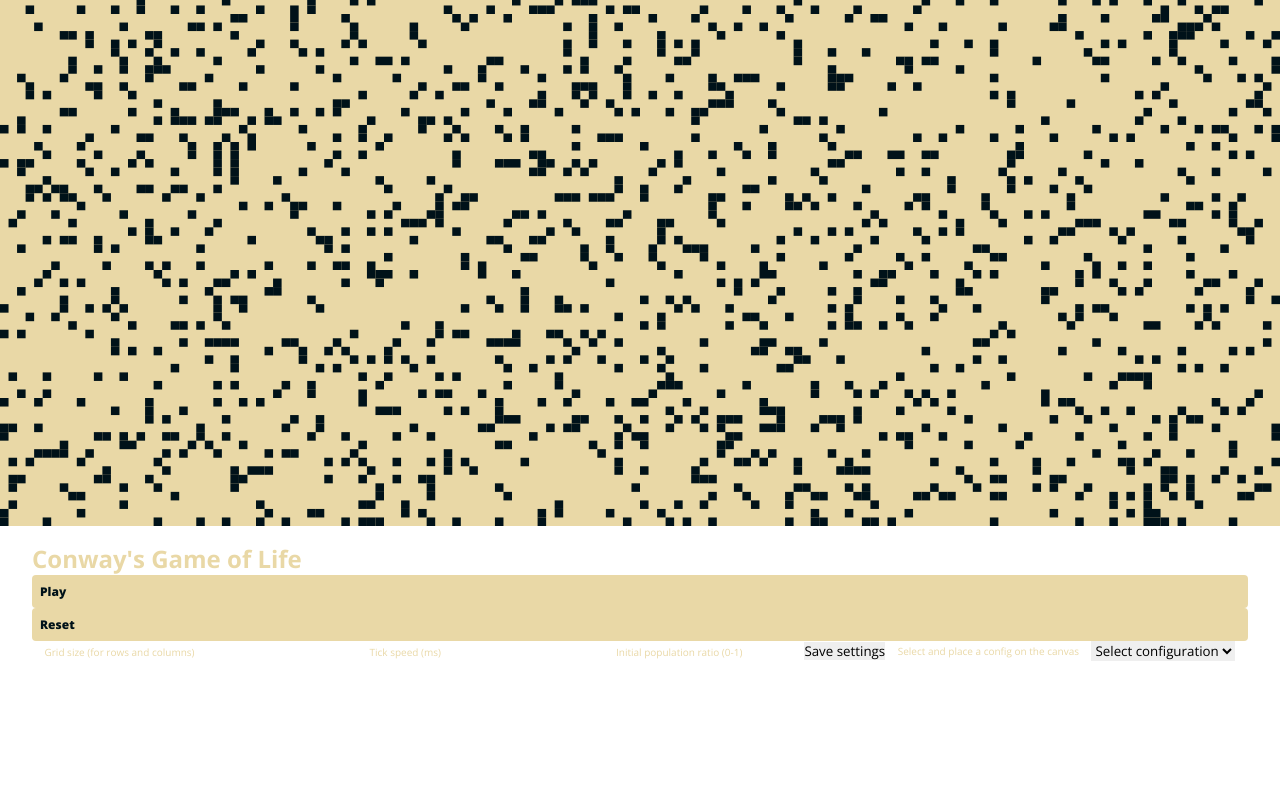
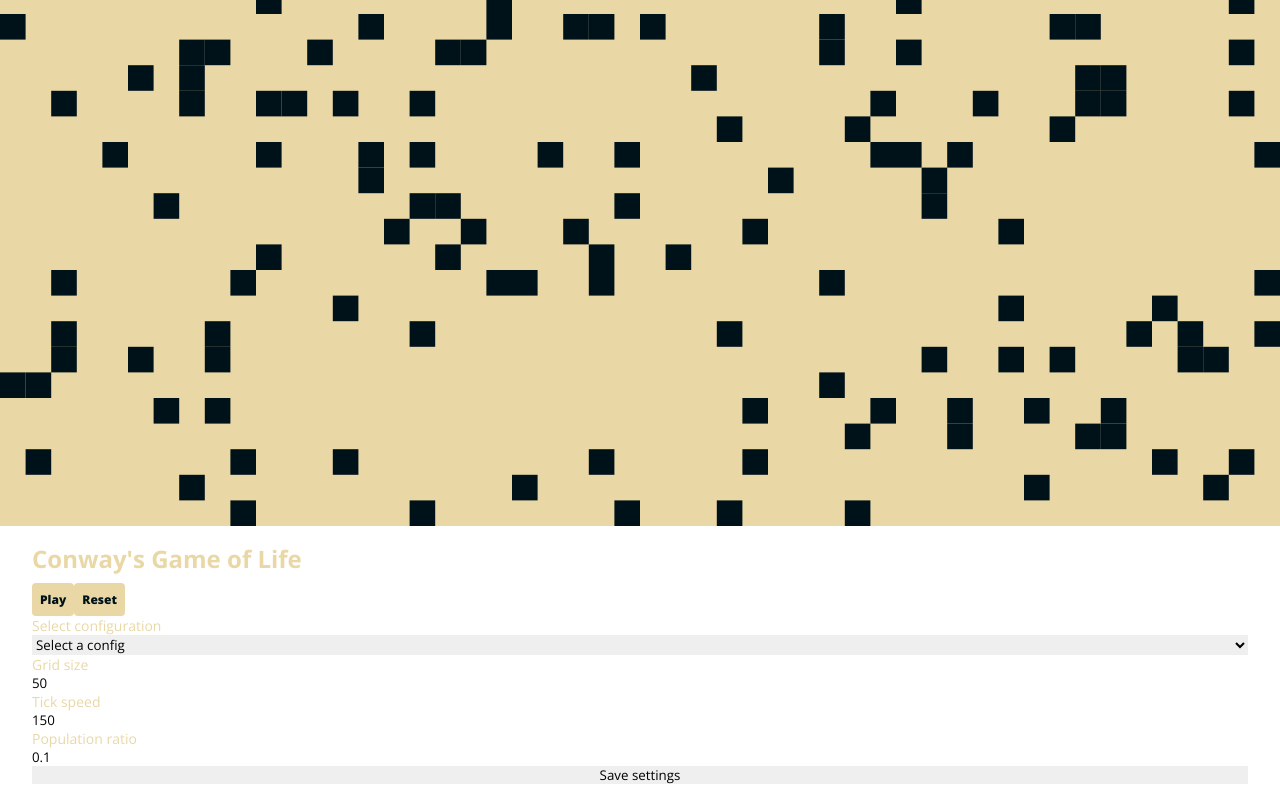
Before and after one commit to jonatanpetersson/algo-sandbox, a React (Create React App) app: page /game-of-life in a window 1280 px wide. Shown: the part 904-1704 px from the top of the page. Before the commit the page ends 1581 px from the top, so only its background shows below. Built offline with nearby package versions, Linux system fonts and the light colour scheme.

Commit message:
Finally managed to migrate conways game of life

```diff
--- a/src/features/footer/footer.scss
+++ b/src/features/footer/footer.scss
@@ -6,6 +6,5 @@
 
   .settings-title {
     font-size: 2.4rem;
-    color: #e9d8a6;
   }
 }
--- a/src/features/main/canvas-transforms/canvas-transforms-settings.tsx
+++ b/src/features/main/canvas-transforms/canvas-transforms-settings.tsx
@@ -2,9 +2,10 @@ import { SettingsButton } from '../../../shared/components/settings-button/setti
 import { UtilizeState } from '../../../shared/state';
 
 export function CanvasTransformsSettings() {
-  const [state, updateState] = UtilizeState();
+  const { state, updateState } = UtilizeState();
   const handleClick = (method: 'translate' | 'rotate' | 'scale') => () => {
-    updateState({ ...state, canvasTransforms: { [method]: true } });
+    if (updateState)
+      updateState({ ...state, canvasTransforms: { [method]: true } });
   };
   return (
     <>
--- a/src/features/main/canvas-transforms/canvas-transforms.tsx
+++ b/src/features/main/canvas-transforms/canvas-transforms.tsx
@@ -17,7 +17,7 @@ export function CanvasTransforms() {
   let mouse: Point;
   let cCenter: number;
 
-  const [{ canvasTransforms }, updateState] = UtilizeState();
+  const { state, updateState } = UtilizeState();
   // Normalize / Restore pixel
   const n = (px: number) => normalizePixel(px, containerSize, canvasSize);
   const un = (px: number) => unNormalizePixel(px, containerSize, canvasSize);
@@ -29,9 +29,9 @@ export function CanvasTransforms() {
     ctx.fillRect(0, 0, canvas.width, canvas.height);
 
     if (mouse) {
-      if (canvasTransforms.translate) translate(mouse.x, mouse.y);
-      if (canvasTransforms.rotate) rotate(mouse.x, mouse.y);
-      if (canvasTransforms.scale) scale(mouse.x, mouse.y);
+      if (state!.canvasTransforms!.translate) translate(mouse.x, mouse.y);
+      if (state!.canvasTransforms!.rotate) rotate(mouse.x, mouse.y);
+      if (state!.canvasTransforms!.scale) scale(mouse.x, mouse.y);
     } else {
       drawGrid();
     }
@@ -101,10 +101,10 @@ export function CanvasTransforms() {
   }
 
   useEffect(() => {
-    console.log(canvasTransforms);
+    console.log(state);
     init();
     animate();
-  }, [canvasTransforms]);
+  }, [state]);
 
   return (
     <>
--- a/src/features/main/game-of-life/game-of-life-settings.tsx
+++ b/src/features/main/game-of-life/game-of-life-settings.tsx
@@ -1,32 +1,115 @@
+import { ChangeEvent, FormEvent, useEffect, useState } from 'react';
 import { SettingsButton } from '../../../shared/components/settings-button/settings-button';
 import { UtilizeState } from '../../../shared/state';
+import { GameMode } from './types';
 
 export function GameOfLifeSettings() {
-  const [state, updateState] = UtilizeState();
+  const { state, updateState } = UtilizeState();
+
+  const [gridSize, setGridSize] = useState('');
+  const handleGridSize = (event: ChangeEvent<HTMLInputElement>) =>
+    setGridSize(event.target.value);
+
+  const [tickSpeed, setTickSpeed] = useState('');
+  const handleTickSpeed = (event: ChangeEvent<HTMLInputElement>) =>
+    setTickSpeed(event.target.value);
+
+  const [populationRatio, setPopulationRatio] = useState('');
+  const handlePopulationRatio = (event: ChangeEvent<HTMLInputElement>) =>
+    setPopulationRatio(event.target.value);
+
+  const [config, setConfig] = useState('');
+  const handleConfig = (event: ChangeEvent<HTMLSelectElement>) => {
+    setConfig(event.target.value);
+    delete state?.gameMode;
+    updateState?.({ ...state, config: event.target.value });
+  };
+
   const play = () => {
-    updateState({ ...state, play: !state.play, reset: false });
+    updateState?.({
+      ...state,
+      gameMode:
+        state?.gameMode !== GameMode.Play ? GameMode.Play : GameMode.Stop,
+    });
   };
   const reset = () => {
-    updateState({ ...state, reset: true, play: false });
+    updateState?.({ ...state, gameMode: GameMode.Reset });
   };
+  const submit = (ev: FormEvent<HTMLFormElement>) => {
+    ev.preventDefault();
+    updateState?.({
+      ...state,
+      gridSize,
+      populationRatio,
+      tickSpeed,
+      gameMode: GameMode.Reset,
+    });
+  };
+
+  useEffect(() => {
+    if (state?.gridSize) setGridSize(state?.gridSize);
+    if (state?.tickSpeed) setTickSpeed(state?.tickSpeed);
+    if (state?.populationRatio) setPopulationRatio(state?.populationRatio);
+  }, [state]);
 
   return (
     <>
       <h2 className="settings-title">Conway's Game of Life</h2>
-      <SettingsButton onClick={play}>
-        {!state.play ? 'Play' : 'Paus'}
-      </SettingsButton>
-      <SettingsButton onClick={reset}>Reset</SettingsButton>
-      <div className="settings-wrapper">
-        <form action="submit" className="form">
-          <label htmlFor="grid-size">Grid size (for rows and columns)</label>
-          <input type="number" name="grid-size" id="grid-size" step="5" />
-          <label htmlFor="tick-speed">Tick speed (ms)</label>
-          <input type="number" name="tick-speed" id="tick-speed" step="10" />
-          <label htmlFor="population-ratio">
-            Initial population ratio (0-1)
+      <form action="submit" className="gol-form" onSubmit={submit}>
+        <div className="gol-buttons">
+          <SettingsButton onClick={play}>
+            {!state?.play ? 'Play' : 'Paus'}
+          </SettingsButton>
+          <SettingsButton onClick={reset}>Reset</SettingsButton>
+        </div>
+        <div className="gol-group">
+          <label className="config-select-label" htmlFor="config-select">
+            Select configuration
           </label>
+          <select
+            value={config}
+            onChange={handleConfig}
+            className="config-select"
+            name="config-select"
+            id="config-select"
+          >
+            <option disabled={true} value="">
+              Select a config
+            </option>
+            <option value="glider">Glider</option>
+            <option value="achims-p16">Archims P16</option>
+            <option value="achims-p144">Archims P144</option>
+            <option value="weekender">Weekender</option>
+            <option value="max-spacefiller-189">Max Spacefiller 189</option>
+          </select>
+        </div>
+        <div className="gol-group">
+          <label htmlFor="grid-size">Grid size</label>
           <input
+            value={gridSize}
+            onChange={handleGridSize}
+            type="number"
+            name="grid-size"
+            id="grid-size"
+            step="5"
+          />
+        </div>
+        <div className="gol-group">
+          <label htmlFor="tick-speed">Tick speed</label>
+          <input
+            value={tickSpeed}
+            onChange={handleTickSpeed}
+            type="number"
+            name="tick-speed"
+            id="tick-speed"
+            step="10"
+          />
+        </div>
+        <div className="gol-group">
+          <label htmlFor="population-ratio">Population ratio</label>
+          <input
+            value={populationRatio}
+            onChange={handlePopulationRatio}
             type="number"
             max="1"
             min="0"
@@ -34,30 +117,15 @@ export function GameOfLifeSettings() {
             name="population-ratio"
             id="population-ratio"
           />
+        </div>
+        <div className="gol-group">
           <input
             className="submit-button"
             type="submit"
             value="Save settings"
           />
-        </form>
-        <label className="config-select-label" htmlFor="config-select">
-          Select and place a config on the canvas
-        </label>
-        <select
-          className="config-select"
-          name="config-select"
-          id="config-select"
-        >
-          <option value="" disabled selected hidden>
-            Select configuration
-          </option>
-          <option value="glider">Glider</option>
-          <option value="achims-p16">Archims P16</option>
-          <option value="achims-p144">Archims P144</option>
-          <option value="weekender">Weekender</option>
-          <option value="max-spacefiller-189">Max Spacefiller 189</option>
-        </select>
-      </div>
+        </div>
+      </form>
     </>
   );
 }
--- a/src/features/main/game-of-life/game-of-life.scss
+++ b/src/features/main/game-of-life/game-of-life.scss
@@ -3,11 +3,24 @@
   height: fit-content;
 }
 
-.settings-wrapper {
+.settings-title {
+  margin-bottom: 0.8rem;
+}
+.gol-form {
   width: 100%;
-  flex: 1;
-
+  height: min-content;
   display: flex;
-  justify-content: space-evenly;
-  align-items: center;
+  flex-direction: column;
+  flex-wrap: wrap;
+  .gol-buttons {
+    display: flex;
+    flex-direction: row;
+  }
+  .gol-group {
+    display: flex;
+    flex-direction: column;
+    label {
+      font-size: 1.4rem;
+    }
+  }
 }
--- a/src/features/main/game-of-life/game-of-life.tsx
+++ b/src/features/main/game-of-life/game-of-life.tsx
@@ -11,7 +11,13 @@ import {
   MaxSpaceFiller189,
   Weekender,
 } from './configs';
-import { CellsArray, CellsDict, Config, ConfigSelected } from './types';
+import {
+  CellsArray,
+  CellsDict,
+  Config,
+  ConfigSelected,
+  GameMode,
+} from './types';
 import { useEffect } from 'react';
 import './game-of-life.scss';
 import {
@@ -21,8 +27,7 @@ import {
 import { UtilizeState } from '../../../shared/state';
 
 export function GameOfLife() {
-  const [state, updateState] = UtilizeState();
-  let game: GameOfLife;
+  const { state, updateState } = UtilizeState();
 
   class GameOfLife {
     rows?: number;
@@ -58,37 +63,11 @@ export function GameOfLife() {
         this.populationRatio
       );
       this.cellsDict = createCellsDict(this.cellsArray);
-      // drawCells(cellsArray);
-
-      // initialized = true;
-
-      // selectElements();
-      // addEventListeners();
-
-      // tickSpeedInput.value = tickSpeed + '';
-      // populationRatioInput.value = populationRatio + '';
-      // gridSizeInput.value = gridSize + '';
+      this.canvas.addEventListener('click', this.placeConfig.bind(this));
     }
 
-    // function selectElements() {
-    //   toggleButton = document.querySelector('.toggle-button')!;
-    //   resetButton = document.querySelector('.reset-button')!;
-    //   configSelect = document.querySelector('#config-select')!;
-    //   settingsForm = document.querySelector('.form')!;
-    //   tickSpeedInput = document.querySelector('#tick-speed')!;
-    //   populationRatioInput = document.querySelector('#population-ratio')!;
-    //   gridSizeInput = document.querySelector('#grid-size')!;
-    // }
-
-    // function addEventListeners() {
-    //   settingsForm.addEventListener('submit', setNewSettings);
-    //   configSelect.addEventListener('click', loadConfig);
-    //   resetButton.addEventListener('click', resetGame);
-    //   canvas.addEventListener('click', placeConfig);
-    // }
-
-    loadConfig() {
-      switch (state.configSelect.value) {
+    loadConfig(config: ConfigSelected) {
+      switch (config) {
         case ConfigSelected.Glider:
           this.config = Glider;
           break;
@@ -114,7 +93,7 @@ export function GameOfLife() {
       if (!this.config) {
         return;
       }
-      const { x, y } = this.getClickedCellPosition(this.canvas!, event);
+      const { x, y } = getClickedCellPosition(this.canvas!, event);
       const initialCellsX = Math.floor(x / this.cellDimensions!);
       const initialCellsY = Math.floor(y / this.cellDimensions!);
 
@@ -142,31 +121,6 @@ export function GameOfLife() {
       });
     }
 
-    getClickedCellPosition(canvas: HTMLCanvasElement, event: MouseEvent) {
-      return getClickedCellPosition(canvas, event);
-    }
-
-    // setNewSettings(ev: SubmitEvent) {
-    //   ev.preventDefault();
-    //   tickSpeed = Number(tickSpeedInput.value);
-    //   populationRatio = Number(populationRatioInput.value);
-    //   if (gridSize !== Number(gridSizeInput.value)) {
-    //     gridSize = Number(gridSizeInput.value);
-    //     cols = gridSize;
-    //     rows = gridSize;
-    //     cellDimensions = canvas.width / cols;
-    //   }
-    //   resetGame();
-    // }
-
-    // function toggleGame() {
-    //   if (state.) {
-    //     runGame();
-    //   } else {
-    //     stopGame();
-    //   }
-    // }
-
     runGame() {
       this.gameInterval = setInterval(() => {
         const { updatedCellsDict, updatedCellsArray } = updateCellsState(
@@ -175,8 +129,6 @@ export function GameOfLife() {
         );
         this.cellsArray = updatedCellsArray;
         this.cellsDict = updatedCellsDict;
-        // this.clearCanvas();
-        // this.drawCells(this.cellsArray);
       }, this.tickSpeed);
     }
 
@@ -187,9 +139,12 @@ export function GameOfLife() {
     resetGame() {
       clearInterval(this.gameInterval);
       this.clearCanvas();
+      this.cols = this.gridSize;
+      this.rows = this.gridSize;
+      this.cellDimensions = this.canvas!.width / this.cols;
       this.cellsArray = createCellsArray(
-        this.rows!,
-        this.cols!,
+        this.rows,
+        this.cols,
         this.populationRatio
       );
       this.cellsDict = createCellsDict(this.cellsArray);
@@ -214,22 +169,36 @@ export function GameOfLife() {
   }
 
   function animate() {
-    state.game.clearCanvas();
-    state.game.drawCells(state.game.cellsArray!);
+    state?.game.clearCanvas();
+    state?.game.drawCells(state.game.cellsArray!);
     requestAnimationFrame(animate);
   }
 
   useEffect(() => {
-    if (!state.game) {
+    if (!state?.game) {
       const game = new GameOfLife();
       game.setupUI();
-      updateState({ ...state, game });
+      updateState?.({
+        ...state,
+        game,
+        gridSize: 50,
+        tickSpeed: 150,
+        populationRatio: 0.1,
+        gameMode: GameMode.Reset,
+      });
     }
-    if (state.play === true) state.game.runGame();
-    if (state.play === false) state.game.stopGame();
-    if (state.reset === true) state.game.resetGame();
 
-    if (state.game?.cellsArray) animate();
+    if (state?.tickSpeed) state.game.tickSpeed = Number(state.tickSpeed);
+    if (state?.gridSize) state.game.gridSize = Number(state.gridSize);
+    if (state?.populationRatio)
+      state.game.populationRatio = Number(state.populationRatio);
+    if (state?.config) state.game.loadConfig(state.config);
+
+    if (state?.gameMode === GameMode.Play) state.game.runGame();
+    if (state?.gameMode === GameMode.Stop) state.game.stopGame();
+    if (state?.gameMode === GameMode.Reset) state.game.resetGame();
+
+    if (state?.game?.cellsArray) animate();
   }, [state]);
 
   return (
--- a/src/features/main/game-of-life/types.ts
+++ b/src/features/main/game-of-life/types.ts
@@ -16,3 +16,9 @@ export enum ConfigSelected {
   Weekender = 'weekender',
   MaxSpaceFiller189 = 'max-spacefiller-189',
 }
+
+export enum GameMode {
+  Play,
+  Stop,
+  Reset,
+}
--- a/src/shared/components/settings-button/settings-button.tsx
+++ b/src/shared/components/settings-button/settings-button.tsx
@@ -1,5 +1,5 @@
 import './settings-button.scss';
 
 export function SettingsButton(props: any) {
-  return <button className="settings-button" {...props}></button>;
+  return <button type="button" className="settings-button" {...props}></button>;
 }
--- a/src/shared/state.tsx
+++ b/src/shared/state.tsx
@@ -1,23 +1,40 @@
 import React, { createContext, useContext, useState } from 'react';
 
-export const initialState = {
-  gameOfLife: {},
-  particleAnimations: {},
-  mazePath: {},
-  selfDrivingCar: {},
-  fractalTrees: {},
-  canvasTransforms: {},
+export const initialState: StateModel = {};
+
+type StateModel = {
+  [key: string]: any;
 };
 
-const State = createContext({});
+interface StateModel2 {
+  gameOfLife?: { [key: string]: any };
+  particleAnimations?: { [key: string]: any };
+  mazePath?: { [key: string]: any };
+  selfDrivingCar?: { [key: string]: any };
+  fractalTrees?: { [key: string]: any };
+  canvasTransforms?: { [key: string]: any };
+}
+
+type SetStateModel = React.Dispatch<React.SetStateAction<StateModel>>;
+
+interface ContextModel {
+  state?: StateModel;
+  updateState?: SetStateModel;
+}
+
+const State = createContext<ContextModel | undefined>(undefined);
 
 export const StateProviderWrapper = (components: JSX.Element[]) => {
-  const [state, setState] = useState(initialState);
+  const [state, updateState] = useState(initialState);
   return (
-    <State.Provider value={[state, setState]}>
+    <State.Provider value={{ state, updateState }}>
       {components.map((c, i) => ({ ...c, key: i }))}
     </State.Provider>
   );
 };
 
-export const UtilizeState = (): any => useContext(State);
+export const UtilizeState = (): ContextModel => {
+  const context = useContext(State);
+  if (!context) throw Error('Context undefined!');
+  return context;
+};
```
